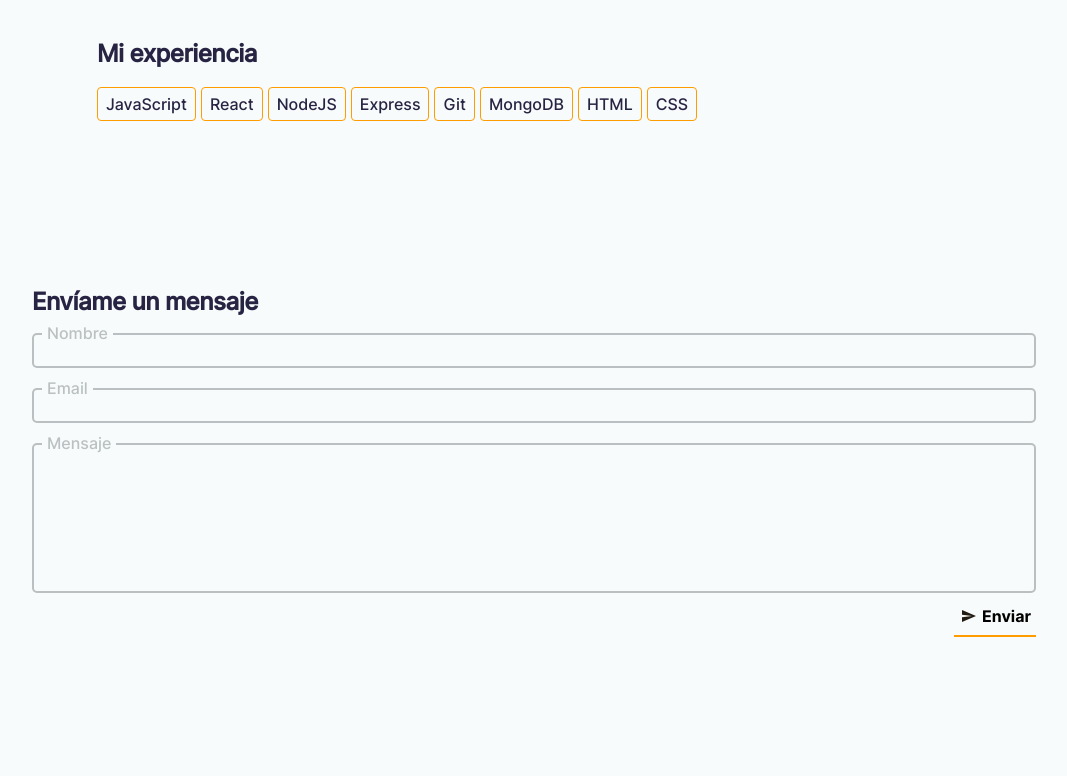
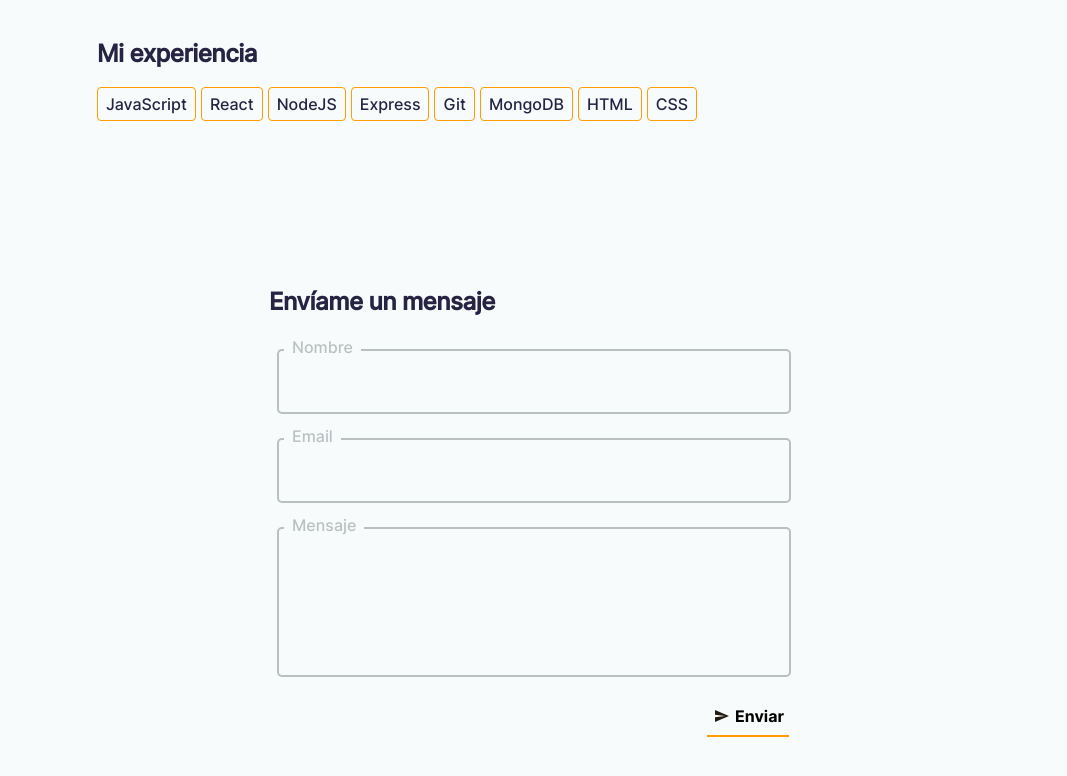
Before and after one commit to Snozin/portfolio, a React (Create React App) app: page / in a window 1280 px wide. Shown: the part 1681-2457 px from the top of the page, without its empty margins (106-1173 px from the left). Before the commit the page ends 2328 px from the top, so only its background shows below. Built offline with nearby package versions, Linux system fonts and the light colour scheme.

Commit message:
Estilos 1024 para sección Cotacto

```diff
--- a/src/components/main/contact/form/styledForm.js
+++ b/src/components/main/contact/form/styledForm.js
@@ -16,6 +16,10 @@ export const Input = styled.input`
   &:focus {
     border: 2px solid var(--primary-color);
   }
+
+  @media screen and (min-width: 1024px) {
+    height: 65px;
+  }
 `
 
 export const Label = styled.label`
@@ -25,17 +29,29 @@ export const Label = styled.label`
   top: -10px;
   left: 10px;
   padding: 0 5px;
+
+  @media screen and (min-width: 1024px) {
+    font-size: 16px;
+    top: -12px;
+    left: 15px;
+    padding: 0 8px;
+  }
 `
 
 export const InputContainer = styled.div`
   position: relative;
   margin-bottom: 20px;
   width: 100%;
+
+  @media screen and (min-width: 1024px) {
+    margin-bottom: 24px;
+    padding: 0 8px;
+  }
 `
 
 export const TextArea = styled.textarea`
   width: 100%;
-  height: 150px;
+  height: 130px;
   padding: 5px;
   background-color: var(--bg-color);
   border: 2px solid var(--shadow-color);
@@ -46,12 +62,21 @@ export const TextArea = styled.textarea`
   &:focus {
     border: 2px solid var(--primary-color);
   }
+
+  @media screen and (min-width: 1024px) {
+    height: 150px;
+  }
 `
 
 export const SubmitContainer = styled.div`
   display: flex;
   align-items: center;
   justify-content: flex-end;
+
+  @media screen and (min-width: 1024px) {
+    padding-top: 16px;
+    padding-right: 10px;
+  }
 `
 
 export const IconBox = styled.div`
--- a/src/components/main/contact/styledContact.js
+++ b/src/components/main/contact/styledContact.js
@@ -2,5 +2,10 @@ import styled from 'styled-components'
 import { Section } from '../../../styles/globalStyles'
 
 export const ContactContainer = styled(Section)`
-  /* background-color: aquamarine; */
+  @media screen and (min-width: 1024px) {
+    max-width: 550px;
+    width: 550px;
+    margin: 0 auto;
+    padding-bottom: 200px;
+  }
 `
--- a/src/styles/globalStyles.js
+++ b/src/styles/globalStyles.js
@@ -119,5 +119,6 @@ export const Title = styled.h2`
   @media screen and (min-width: 1024px) {
     font-size: 24px;
     line-height: 135%;
+    padding-bottom: 16px;
   }
 `
```
